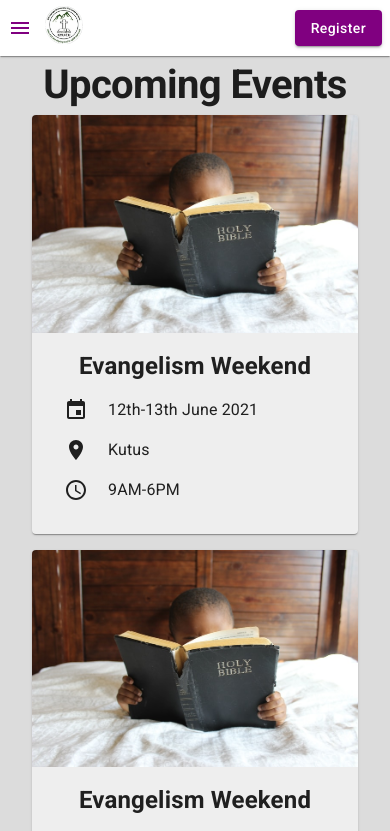
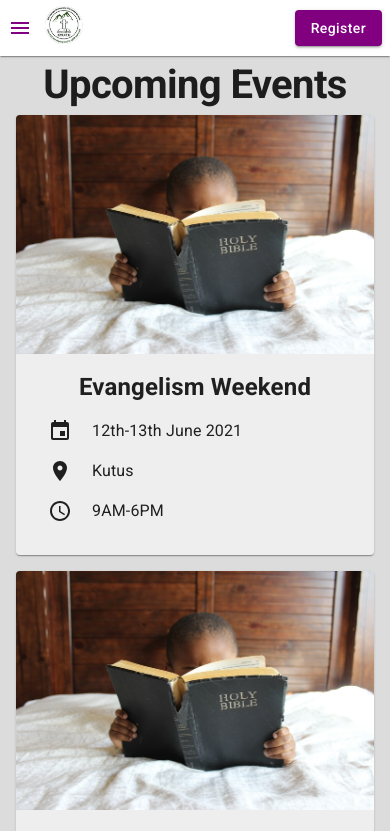
Before and after one commit to KyU-Christian-Union/kyucuwebapp, a React (Create React App) app: page / in a window 390 px wide. Shown: the top 831 px of the page. Built offline with nearby package versions, Linux system fonts and the light colour scheme.

Commit message:
change the padding and width of container based on #8 and #7

```diff
--- a/src/components/UpcomingEvents/UpcomingEvents.jsx
+++ b/src/components/UpcomingEvents/UpcomingEvents.jsx
@@ -7,7 +7,11 @@ import UpcomingEvent from './UpcomingEvent';
 
 const useStyles = makeStyles(theme => ({
   root: {
-    backgroundColor: 'rgba(0, 0, 0, 0.12)'
+    backgroundColor: 'rgba(0, 0, 0, 0.12)',
+    [theme.breakpoints.down('xs')]: {
+      paddingLeft: theme.spacing(0),
+      paddingRight: theme.spacing(0)
+    }
   },
   heading: {
     fontWeight: '600',
```
